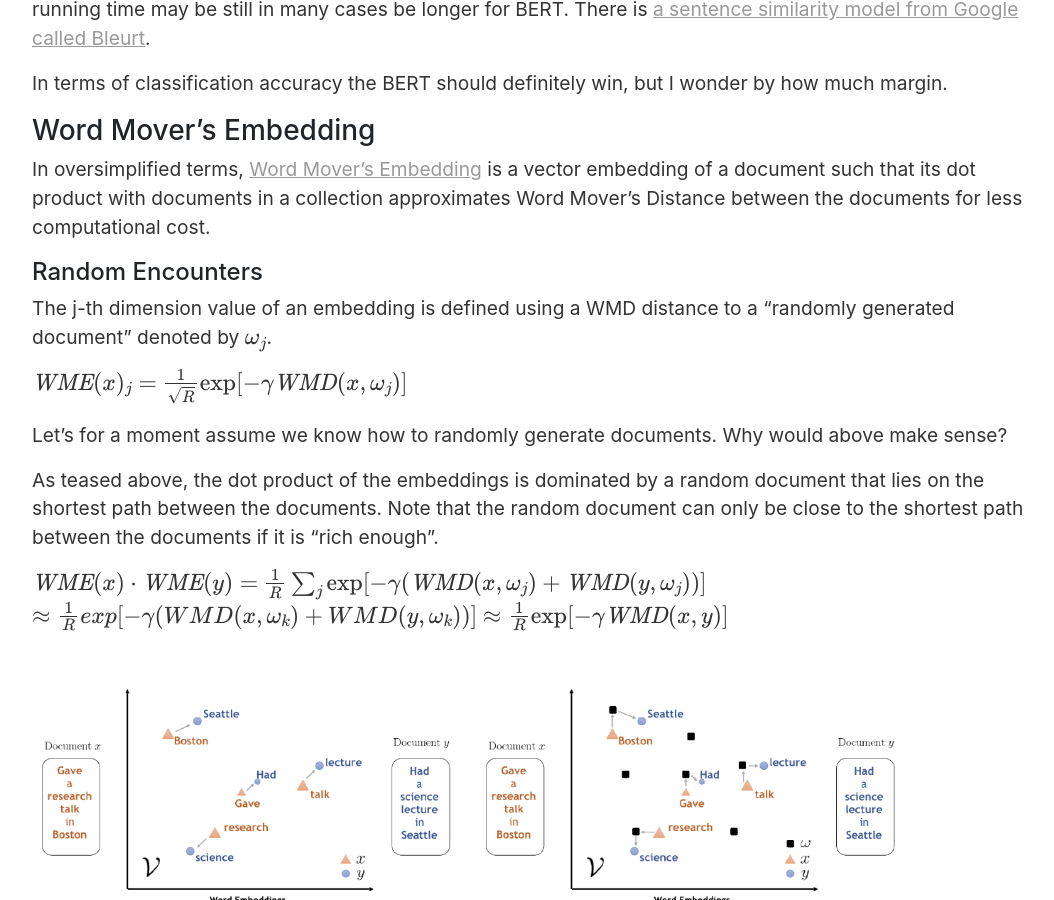
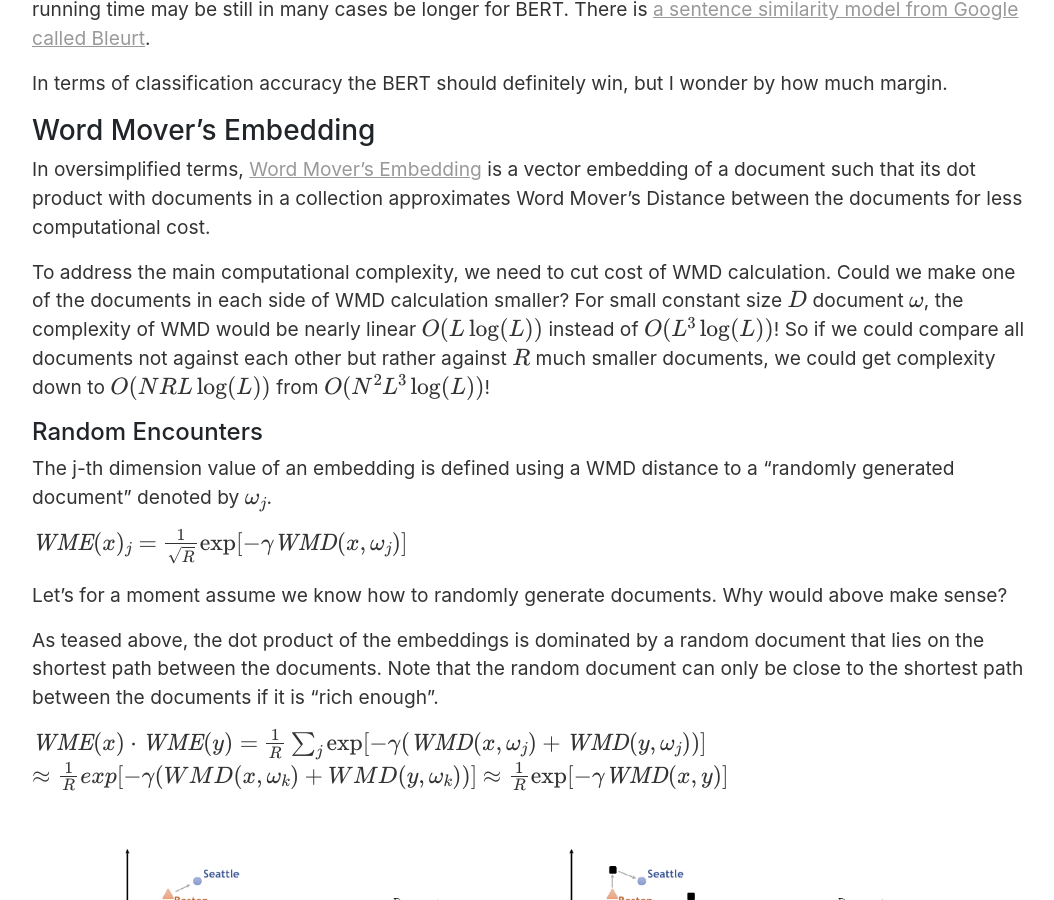
Before and after one commit to vackosar/vackosar.github.io, a Jekyll site: the page built from _posts/2020-08-09-Word-Movers-Embedding.md, in a window 1280 px wide and 900 px high, scrolled down 2630 px. Shown: the whole window, without its empty margins (111-1165 px from the left). Built offline with Jekyll 4.4.1, drawn with Linux system fonts in a browser that asks for light colours; nearby versions of some CDN libraries; library files that are not in the unit come from our copies; comment, search, counter and statistics services are not loaded.

Commit message:
reiterate strategy of the embedding

```diff
--- a/_posts/2020-08-09-Word-Movers-Embedding.md
+++ b/_posts/2020-08-09-Word-Movers-Embedding.md
@@ -65,6 +65,10 @@ In terms of classification accuracy the BERT should definitely win, but I wonder
 In oversimplified terms, [Word Mover's Embedding](https://arxiv.org/abs/1811.01713) is a vector embedding of a document such that its dot product
 with documents in a collection approximates Word Mover's Distance between the documents for less computational cost.
 
+To address the main computational complexity, we need to cut cost of WMD calculation.
+Could we make one of the documents in each side of WMD calculation smaller?
+For small constant size \\( D \\) document \\( \omega \\), the complexity of WMD would be nearly linear \\( O(L \log(L)) \\) instead of \\( O(L^3 \log(L)) \\)!
+So if we could compare all documents not against each other but rather against \\(R \\) much smaller documents, we could get complexity down to \\( O(NRL \log(L)) \\) from \\( O(N^2 L^3 \log(L)) \\)!
 
 #### Random Encounters
 The j-th dimension value of an embedding is defined using a WMD distance to a "randomly generated document" denoted by \\( \omega_j \\).
```
